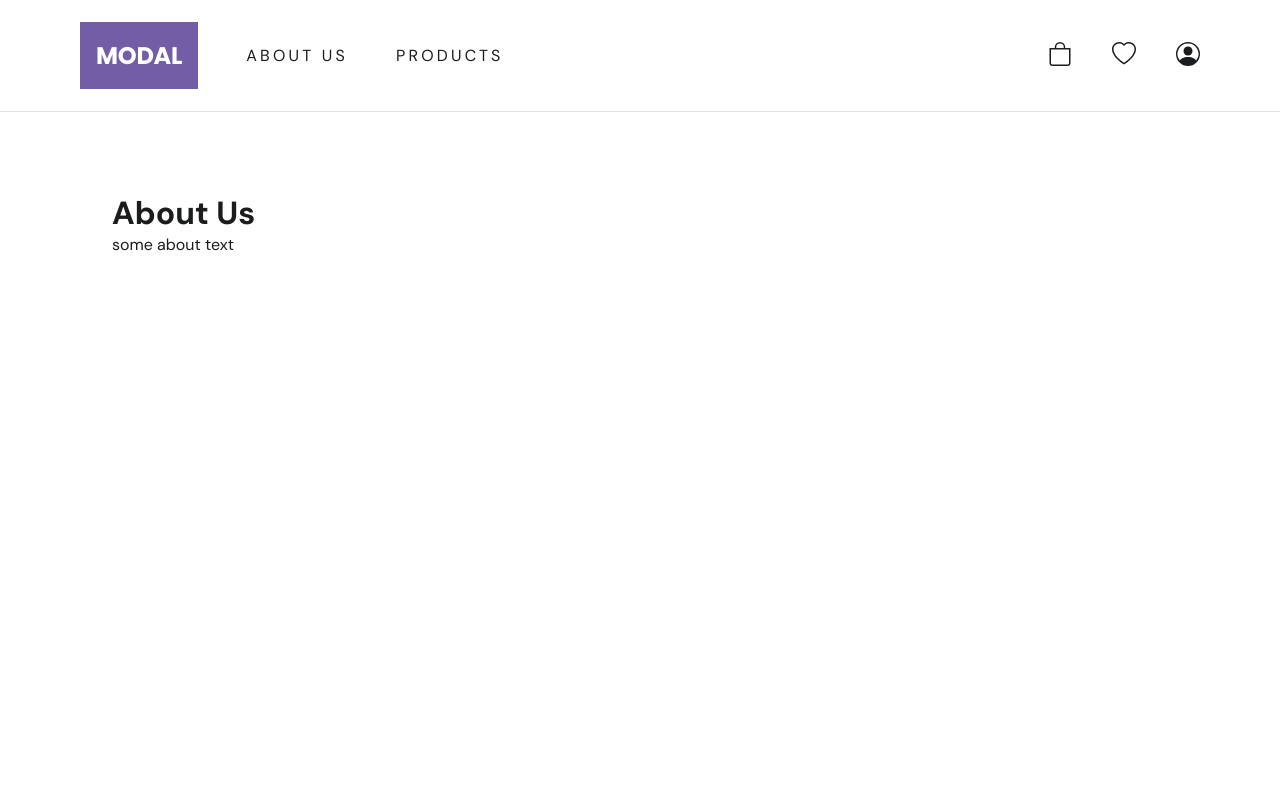
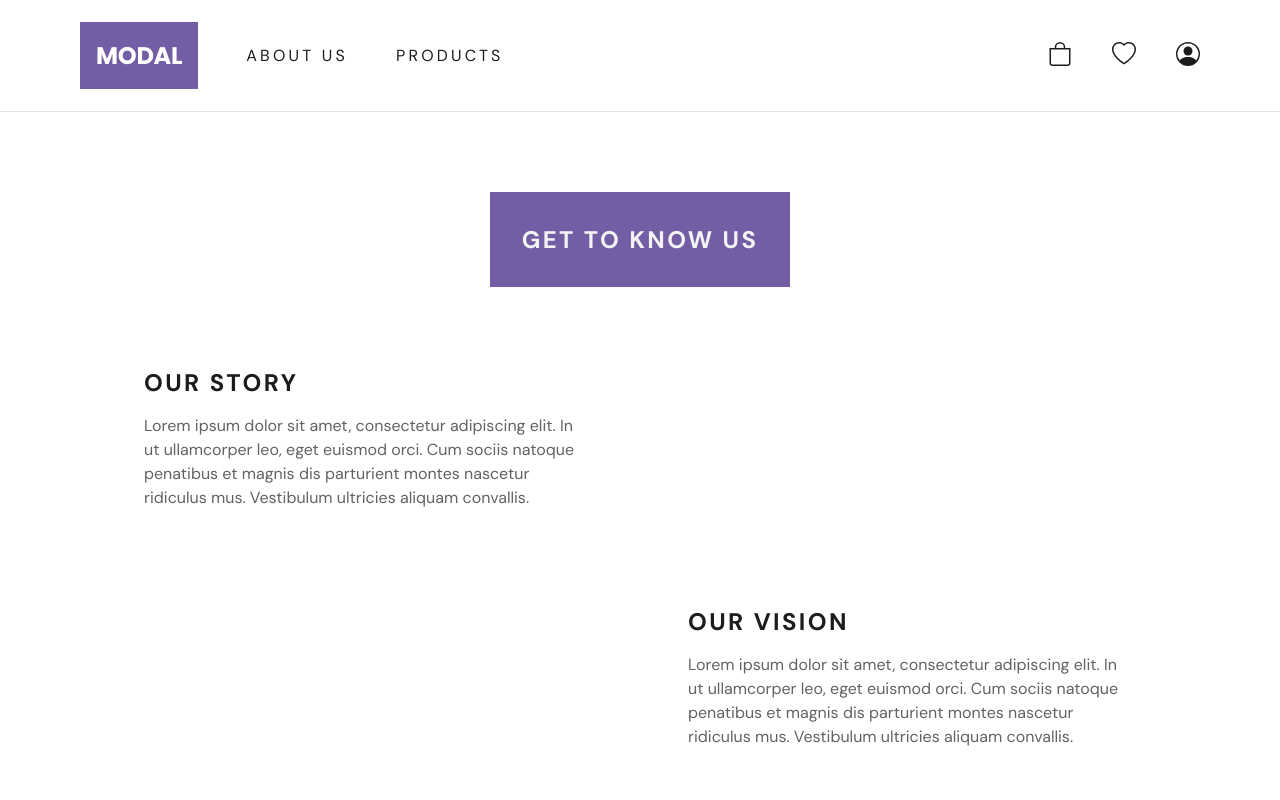
Before and after one commit to tomchaweb/ecommerce, a React (Vite) app: page /about in a window 1280 px wide. Shown: the top 800 px of the page. Built offline with nearby package versions, Linux system fonts and the light colour scheme.

Commit message:
add details to about page

```diff
--- a/src/pages/About.jsx
+++ b/src/pages/About.jsx
@@ -3,9 +3,37 @@ import Footer from "../components/Footer";
 export default function About() {
   return (
     <>
-      <div className="about">
-        <h1>About Us</h1>
-        <p>some about text</p>
+      <div className="about-page">
+        <section className="about-header">
+          <h1>Get to know us</h1>
+        </section>
+        <section className="about-main">
+          <div className="about-us-text-box">
+            <h2>Our Story</h2>
+            <p>
+              Lorem ipsum dolor sit amet, consectetur adipiscing elit. In ut
+              ullamcorper leo, eget euismod orci. Cum sociis natoque penatibus
+              et magnis dis parturient montes nascetur ridiculus mus. Vestibulum
+              ultricies aliquam convallis.
+            </p>
+          </div>
+          <img></img>
+          <img></img>
+          <div className="about-us-text-box">
+            <h2>Our Vision</h2>
+            <p>
+              Lorem ipsum dolor sit amet, consectetur adipiscing elit. In ut
+              ullamcorper leo, eget euismod orci. Cum sociis natoque penatibus
+              et magnis dis parturient montes nascetur ridiculus mus. Vestibulum
+              ultricies aliquam convallis.
+            </p>
+          </div>
+        </section>
+        <section className="about-key-points">
+          <div className="about-key-points-card"></div>
+          <div className="about-key-points-card"></div>
+          <div className="about-key-points-card"></div>
+        </section>
       </div>
       <Footer />
     </>
--- a/src/pages/Products.jsx
+++ b/src/pages/Products.jsx
@@ -1,5 +1,5 @@
 import { Link } from "react-router-dom";
-import { useState, useEffect } from "react";
+import { useState } from "react";
 
 import data from "../data";
 
@@ -58,7 +58,7 @@ export default function Products() {
         break;
       case "reset":
         setProducts(data);
-        setActiveFilters([]);
+        // setActiveFilters([]);
         break;
       default:
         break;
--- a/src/styles.css
+++ b/src/styles.css
@@ -459,10 +459,47 @@ a{
 /* //////////////// */
 /* //////////////// */
 
-.about {
+.about-page {
   padding: 5rem 7rem;
   margin-top: 7rem;
-  height: 100vh;
+}
+
+.about-header {
+  display: flex;
+  align-items: center;
+  justify-content: center;
+  margin-bottom: 3rem;
+}
+
+.about-header h1{
+  text-transform: uppercase;
+  color: #F3F3F3;
+  letter-spacing: 0.1em;
+  background-color: #735DA5;
+  padding: 2rem;
+}
+
+.about-main {
+  display: grid;
+  grid-template-columns: repeat(2, 1fr);
+  gap: 2rem;
+}
+
+.about-us-text-box {
+  display: flex;
+  flex-direction: column;
+  gap: 1rem;
+  padding: 2rem;
+}
+
+.about-us-text-box h2{
+  text-transform: uppercase;
+  letter-spacing: 0.1em;
+}
+
+.about-us-text-box p{
+  line-height: 1.5em;
+  color: #626262;
 }
 
 /* PRODUCTS PAGE */
```
